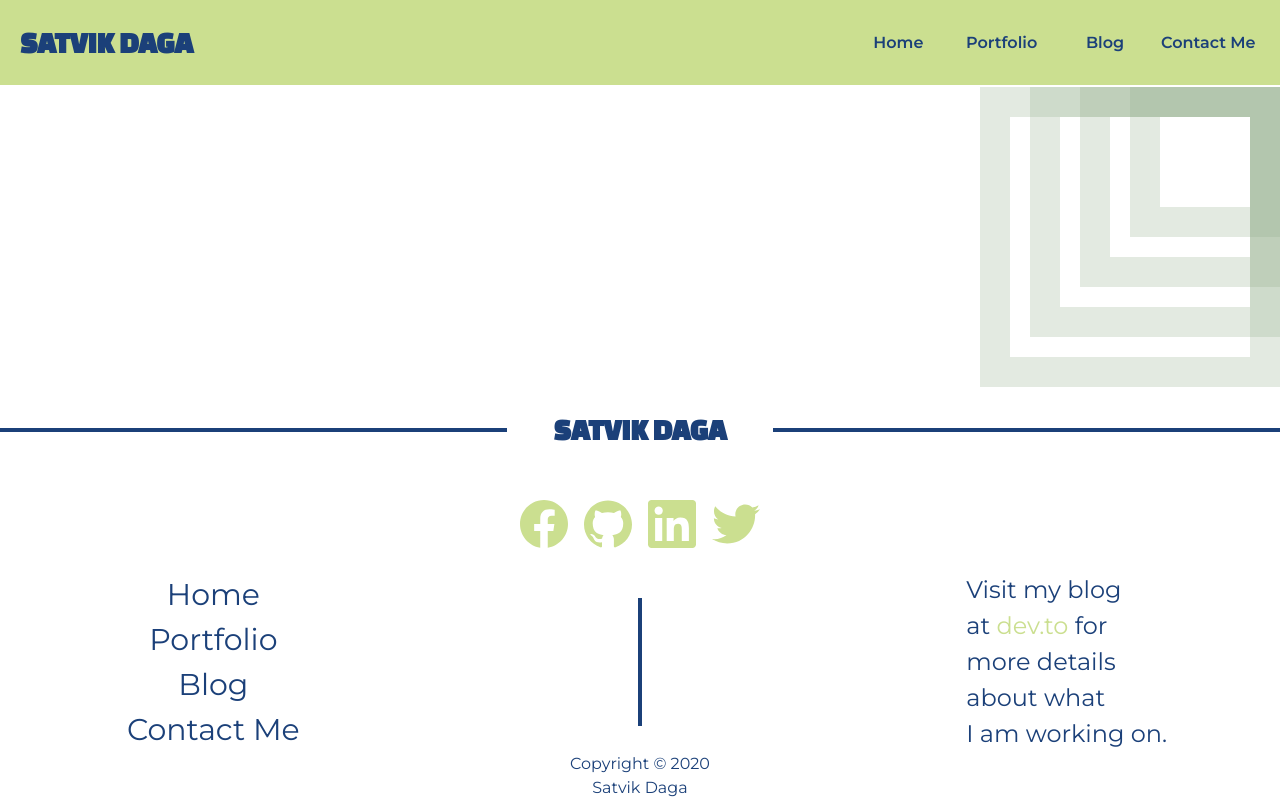
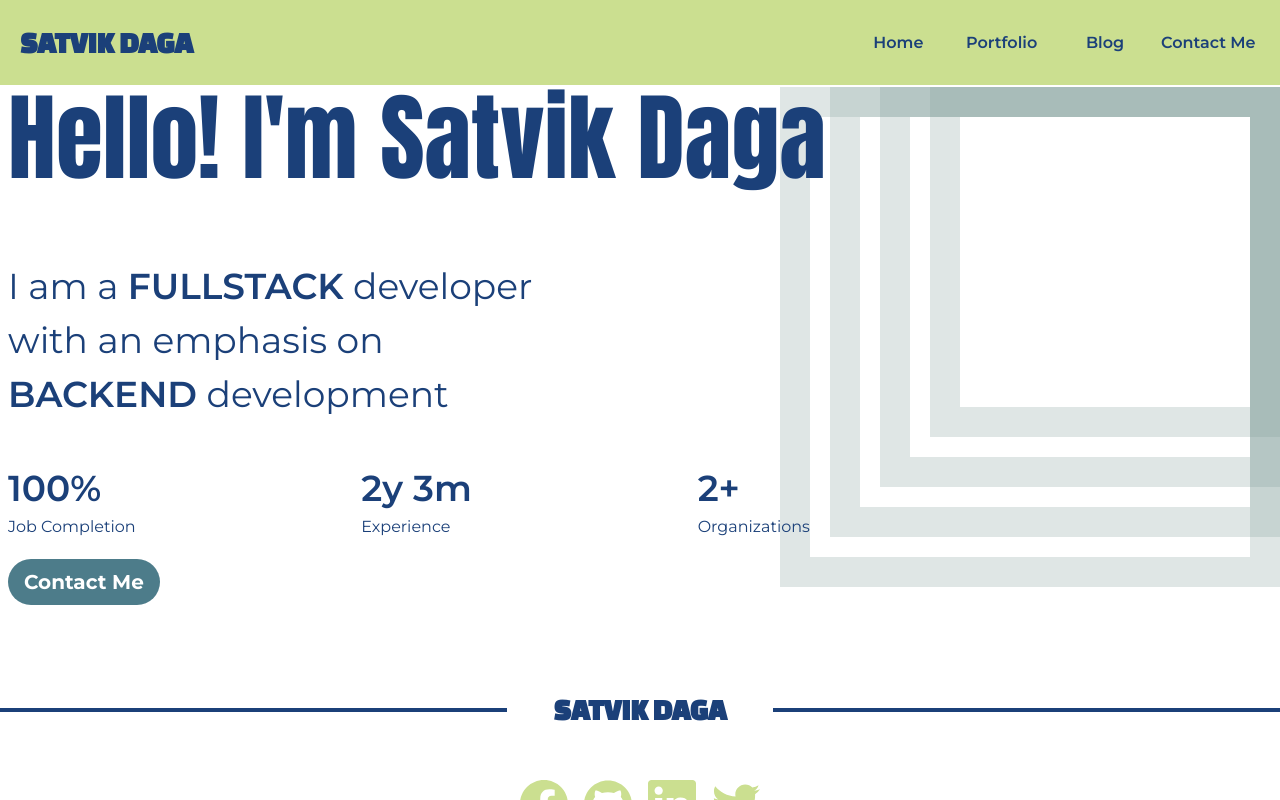
Before and after one commit to dagasatvik10/my-portfolio, a React (Create React App) app: page / in a window 1280 px wide. Built offline with nearby package versions, Linux system fonts and the light colour scheme.

Commit message:
feat: add intro component to home page
- add square boxes component
- experience shown is dynamic

```diff
--- a/src/domain/Home/Intro.tsx
+++ b/src/domain/Home/Intro.tsx
@@ -1,12 +1,39 @@
 import React, { FunctionComponent } from 'react';
+import { JOB_START_DATE } from './constants';
+import { SquareBoxesComponent } from './SquareBoxes';
+import { differenceInYearsAndMonths } from './utilities';
 
 export const IntroComponent: FunctionComponent = () => {
+  const { years: yearsOfExp, months: monthsOfExp } = differenceInYearsAndMonths(JOB_START_DATE, new Date());
   return (
-    <div className="relative">
-      <div className="right-0 z-0 border-opacity-25 border-secondary2 border-60 border-solid w-300 h-300 absolute bg-transparent"></div>
-      <div className="right-0 z-0 border-opacity-25 border-secondary2 border-60 border-solid w-250 h-250 absolute bg-transparent"></div>
-      <div className="right-0 z-0 border-opacity-25 border-secondary2 border-60 border-solid w-200 h-200 absolute bg-transparent"></div>
-      <div className="right-0 z-0 border-opacity-25 border-secondary2 border-60 border-solid w-150 h-150 absolute bg-transparent"></div>
+    <div className="relative w-full h-400 sm:h-600 flex flex-col items-start justify-between px-2">
+      <div className="flex flex-col z-10 justify-between">
+        <div className="font-heading text-4xl sm:text-6xl lg:text-8xl animate-bounce pt-5">Hello! I'm Satvik Daga</div>
+        <div className="text-xl sm:text-2xl lg:text-4xl pb-5 pt-2">
+          I am a <span className="font-semibold">FULLSTACK</span> developer <br /> with an emphasis on <br />{' '}
+          <span className="font-semibold">BACKEND</span> development
+        </div>
+        <div className="flex flex-row justify-between pt-5">
+          <div className="flex flex-col justify-between pr-4">
+            <div className="font-semibold text-xl sm:text-2xl lg:text-4xl">100%</div>
+            <div>Job Completion</div>
+          </div>
+          <div className="flex flex-col justify-between pr-4">
+            <div className="font-semibold text-xl sm:text-2xl lg:text-4xl">
+              {yearsOfExp}y {monthsOfExp > 0 ? `${monthsOfExp}m` : ''}
+            </div>
+            <div>Experience</div>
+          </div>
+          <div className="flex flex-col justify-between pr-4">
+            <div className="font-semibold text-xl sm:text-2xl lg:text-4xl">2+</div>
+            <div>Organizations</div>
+          </div>
+        </div>
+        <div className="pt-5">
+          <button className="bg-secondary1 text-white font-bold rounded-full py-2 px-4 sm:text-xl">Contact Me</button>
+        </div>
+      </div>
+      <SquareBoxesComponent />
     </div>
   );
 };
--- /dev/null
+++ b/src/domain/Home/SquareBoxes.tsx
@@ -0,0 +1,12 @@
+import React, { FunctionComponent } from 'react';
+
+export const SquareBoxesComponent: FunctionComponent = () => {
+  return (
+    <>
+      <div className="top-0 right-0 z-0 border-opacity-25 border-tertiary border-60 border-solid w-350 h-350 sm:w-500 sm:h-500 absolute bg-transparent"></div>
+      <div className="top-0 right-0 z-0 border-opacity-25 border-tertiary border-60 border-solid w-300 h-300 sm:w-450 sm:h-450 absolute bg-transparent"></div>
+      <div className="top-0 right-0 z-0 border-opacity-25 border-tertiary border-60 border-solid w-250 h-250 sm:w-400 sm:h-400 absolute bg-transparent"></div>
+      <div className="top-0 right-0 z-0 border-opacity-25 border-tertiary border-60 border-solid w-200 h-200 sm:w-350 sm:h-350 absolute bg-transparent"></div>
+    </>
+  );
+};
--- /dev/null
+++ b/src/domain/Home/constants.ts
@@ -0,0 +1 @@
+export const JOB_START_DATE = new Date('2018-06-04T00:00:00+05:30');
--- /dev/null
+++ b/src/domain/Home/utilities.ts
@@ -0,0 +1,18 @@
+export const differenceInYearsAndMonths = (startDate: Date, endDate: Date) => {
+  const sYear = startDate.getFullYear();
+  const sMonth = startDate.getMonth();
+  const eYear = endDate.getFullYear();
+  const eMonth = endDate.getMonth();
+
+  if (eMonth >= sMonth) {
+    const yDiff = eYear - sYear;
+    const mDiff = eMonth - sMonth;
+
+    return { years: yDiff, months: mDiff };
+  } else {
+    const yDiff = eYear - sYear - 1;
+    const mDiff = 12 + eMonth - sMonth;
+
+    return { years: yDiff, months: mDiff };
+  }
+};
```
